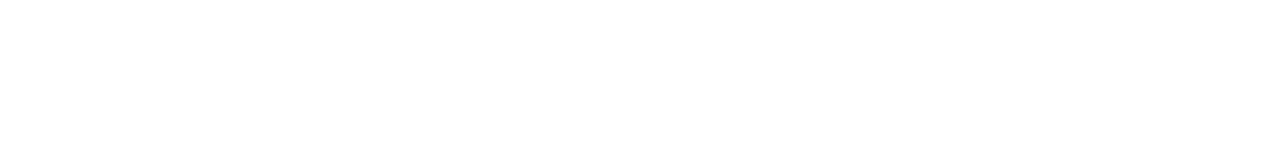
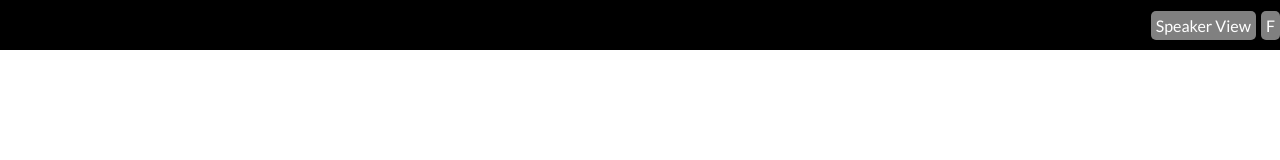
Before and after one commit to FraCuboni/html-css-zoom, a plain HTML site: page index.html in a window 1280 px wide. Drawn offline with Linux system fonts and the light colour scheme.

Commit message:
first steps inside css and html topbar

```diff
--- a/css/style.css
+++ b/css/style.css
@@ -10,12 +10,38 @@
 body{
     height: 100vh;
 }
+
+a{
+    color: white;
+    text-decoration: none;
+}
+
 /* HEADER */
 
+.top-bar{
+    width: 100%;
+    height: 50px;
+    background-color: black;
+    display: flex;
+    justify-content: flex-end;
+    align-items: center;
+    gap: 5px;
+}
 
+.top-bar>a{
+    background-color: grey;
+    padding: 5px;
+    border-radius: 5px;
+}
 
 /* MAIN */
 
+.videochat-box{
 
+}
 
 /* FOOTER */
+
+.bottom-bar{
+
+}
--- a/index.html
+++ b/index.html
@@ -11,8 +11,21 @@
     <link href="https://fonts.googleapis.com/css2?family=Lato:ital,wght@0,100;0,300;0,400;0,700;0,900;1,100;1,300;1,400;1,700;1,900&display=swap" rel="stylesheet">
 </head>
 <body>
-    <header></header>
-    <main></main>
-    <footer></footer>
+    <header>
+        <div class="top-bar">
+            <a href="#" class="speaker-view" id="">Speaker View</a>
+            <a href="#" class="fullscreen" id="">F</a>
+        </div>
+    </header>
+    <main>
+        <div class="videochat-box">
+
+        </div>
+    </main>
+    <footer>
+        <nav class="bottom-bar">
+
+        </nav>
+    </footer>
 </body>
 </html>
```
